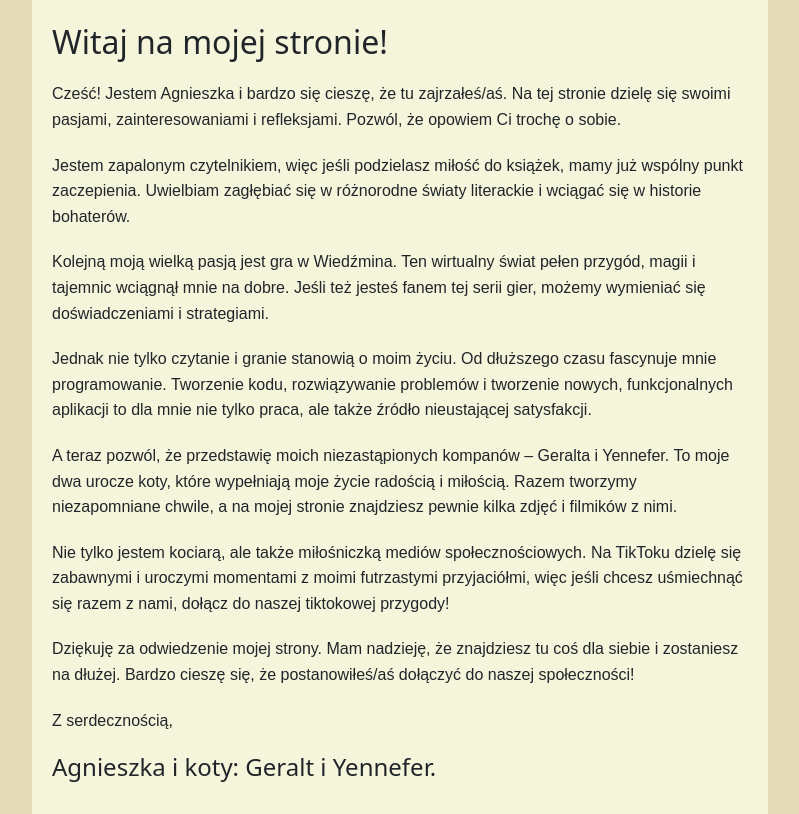
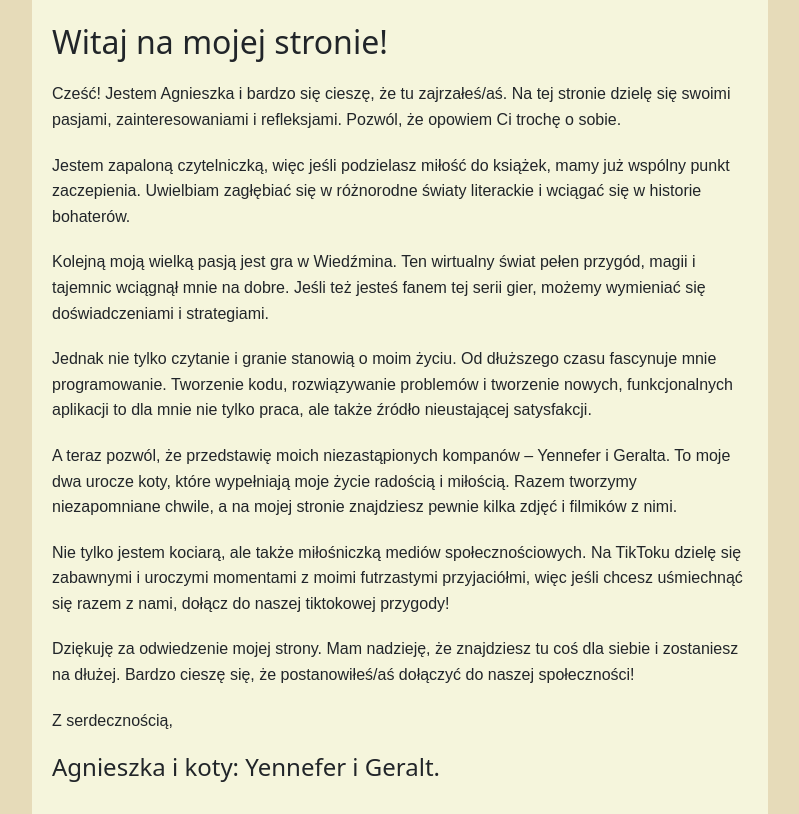
Before and after one commit to atercjak/my_website, a Django app: template Home/templates/home/index.html in a window 1280 px wide. Shown: the part 555-1369 px from the top of the page, without its empty margins (50-849 px from the left). Run offline with Django 4.2, Linux system fonts and the light colour scheme; the template is opened without the code that fills it, so the values that code supplies are empty; some libraries are stand-ins or nearby versions.

Commit message:
intro text cleaning

```diff
--- a/Home/templates/home/text.html
+++ b/Home/templates/home/text.html
@@ -1,14 +1,14 @@
 <br><h2>Witaj na mojej stronie!</h2>
     <p>Cześć! Jestem Agnieszka i bardzo się cieszę, że tu zajrzałeś/aś. Na tej stronie dzielę się swoimi pasjami,
         zainteresowaniami i refleksjami. Pozwól, że opowiem Ci trochę o sobie.</p>
-    <p>Jestem zapalonym czytelnikiem, więc jeśli podzielasz miłość do książek, mamy już wspólny punkt zaczepienia.
+    <p>Jestem zapaloną czytelniczką, więc jeśli podzielasz miłość do książek, mamy już wspólny punkt zaczepienia.
         Uwielbiam zagłębiać się w różnorodne światy literackie i wciągać się w historie bohaterów.</p>
     <p>Kolejną moją wielką pasją jest gra w Wiedźmina. Ten wirtualny świat pełen przygód, magii i tajemnic wciągnął mnie
         na dobre. Jeśli też jesteś fanem tej serii gier, możemy wymieniać się doświadczeniami i strategiami.</p>
     <p>Jednak nie tylko czytanie i granie stanowią o moim życiu. Od dłuższego czasu fascynuje mnie programowanie.
         Tworzenie kodu, rozwiązywanie problemów i tworzenie nowych, funkcjonalnych aplikacji to dla mnie nie tylko
         praca, ale także źródło nieustającej satysfakcji.</p>
-    <p>A teraz pozwól, że przedstawię moich niezastąpionych kompanów – Geralta i Yennefer. To moje dwa urocze koty,
+    <p>A teraz pozwól, że przedstawię moich niezastąpionych kompanów – Yennefer i Geralta. To moje dwa urocze koty,
         które wypełniają moje życie radością i miłością. Razem tworzymy niezapomniane chwile, a na mojej stronie
         znajdziesz pewnie kilka zdjęć i filmików z nimi.</p>
     <p>Nie tylko jestem kociarą, ale także miłośniczką mediów społecznościowych. Na TikToku dzielę się zabawnymi i
@@ -17,4 +17,4 @@
     <p>Dziękuję za odwiedzenie mojej strony. Mam nadzieję, że znajdziesz tu coś dla siebie i zostaniesz na dłużej.
         Bardzo cieszę się, że postanowiłeś/aś dołączyć do naszej społeczności!</p>
     <p>Z serdecznością,</p>
-<h4>Agnieszka i koty: Geralt i Yennefer.</h4><br>
+<h4>Agnieszka i koty: Yennefer i Geralt.</h4><br>
```
